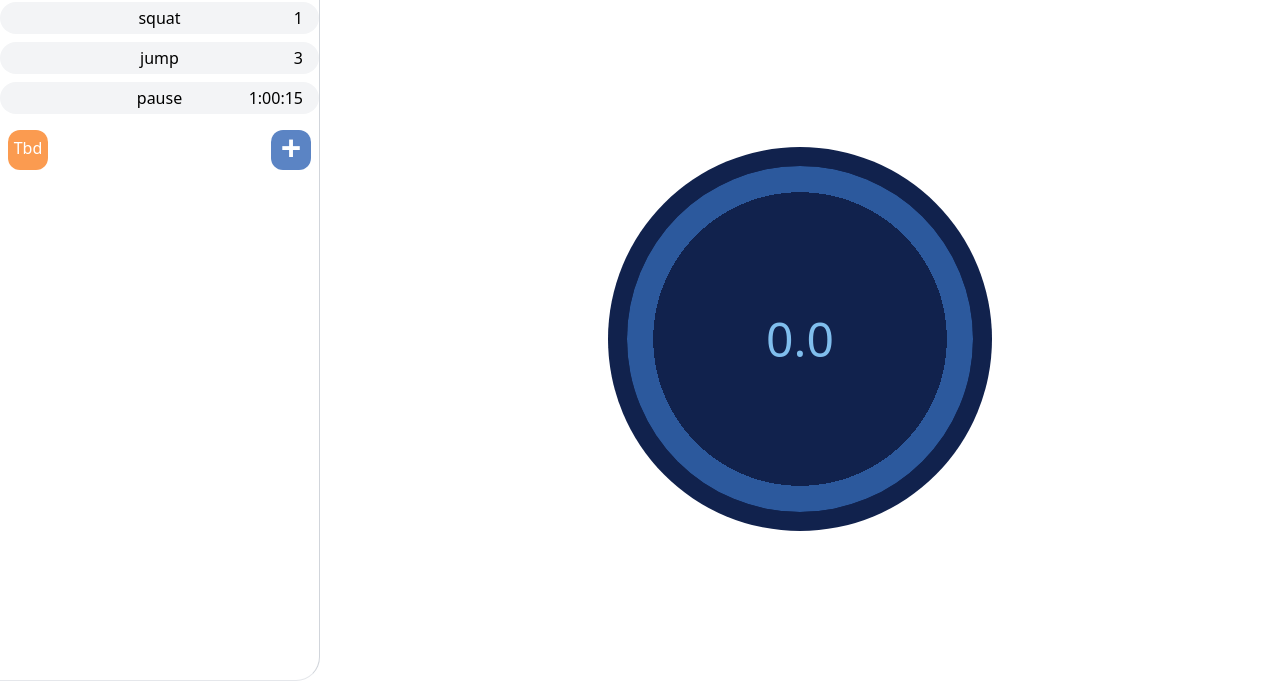
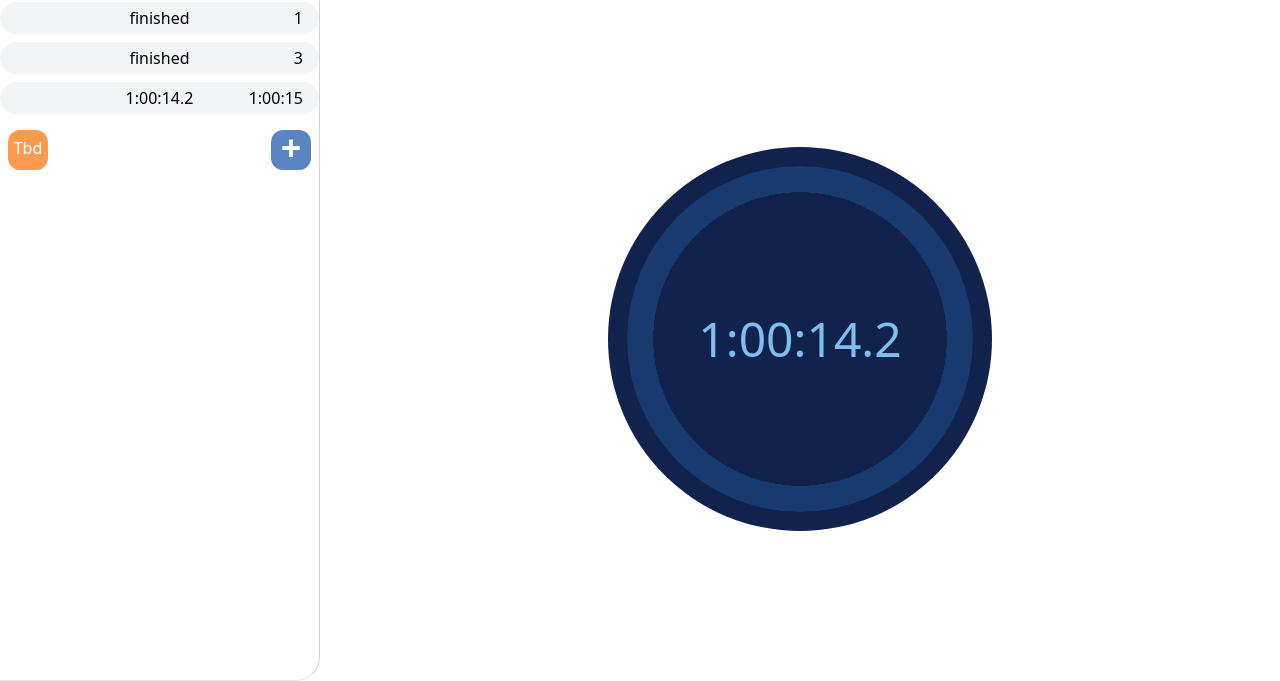
Before and after one commit to KacZbyDev/TimeX, a website: page html/index.html in a window 1280 px wide. Shown: the part 119-800 px from the top of the page. Drawn offline with Linux system fonts and the light colour scheme.

Commit message:
Fix imports, now classes are working

```diff
--- a/dest/script.js
+++ b/dest/script.js
@@ -1,5 +1,5 @@
-import { Subtimer } from './subtimer';
-import { Utils } from './utils';
+import { Subtimer } from './subtimer.js';
+import { Utils } from './utils.js';
 const refreshDelay = 100;
 let timerRefresher;
 let bigTimerDisplay;
--- a/dest/subtimer.js
+++ b/dest/subtimer.js
@@ -1,4 +1,4 @@
-import { Utils } from './utils';
+import { Utils } from './utils.js';
 export class Subtimer {
     constructor(element) {
         this.ID = Subtimer.Count;
--- a/html/index.html
+++ b/html/index.html
@@ -4,7 +4,7 @@
     <meta charset="UTF-8">
     <title>Title</title>
     <link rel="stylesheet" href="../src/output.css">
-    <script src="../dest/script.js"></script>
+    <script type="module" src="../dest/script.js"></script>
 </head>
 
 <body>
--- a/package.json
+++ b/package.json
@@ -1,6 +1,7 @@
 {
   "name": "untitled2",
   "version": "1.0.0",
+  "type": "module",
   "main": "index.js",
   "scripts": {
     "start": "tsc --watch"
@@ -11,11 +12,11 @@
   "description": "",
   "devDependencies": {
     "@types/jquery": "^3.5.30",
+    "@types/node": "^22.5.2",
     "tailwindcss": "^3.4.10",
     "typescript": "^5.5.4"
   },
   "dependencies": {
-    "jquery": "^3.7.1",
-    "typescript-collections": "^1.3.3"
+    "jquery": "^3.7.1"
   }
 }
--- a/src/subtimer.ts
+++ b/src/subtimer.ts
@@ -1,4 +1,4 @@
-import {Utils} from './utils'
+import {Utils} from './utils.js'
 
 export class Subtimer {
     public static Count:number = 0
--- a/tsconfig.json
+++ b/tsconfig.json
@@ -11,7 +11,7 @@
     // "disableReferencedProjectLoad": true,             /* Reduce the number of projects loaded automatically by TypeScript. */
 
     /* Language and Environment */
-    "target": "ES2016",                                  /* Set the JavaScript language version for emitted JavaScript and include compatible library declarations. */
+    "target": "ES6",                                  /* Set the JavaScript language version for emitted JavaScript and include compatible library declarations. */
     // "lib": [],                                        /* Specify a set of bundled library declaration files that describe the target runtime environment. */
     // "jsx": "preserve",                                /* Specify what JSX code is generated. */
     // "experimentalDecorators": true,                   /* Enable experimental support for legacy experimental decorators. */
@@ -67,7 +67,7 @@
     // "newLine": "crlf",                                /* Set the newline character for emitting files. */
     // "stripInternal": true,                            /* Disable emitting declarations that have '@internal' in their JSDoc comments. */
     // "noEmitHelpers": true,                            /* Disable generating custom helper functions like '__extends' in compiled output. */
-    "noEmitOnError": true,                            /* Disable emitting files if any type checking errors are reported. */
+    "noEmitOnError": false,                            /* Disable emitting files if any type checking errors are reported. */
     // "preserveConstEnums": true,                       /* Disable erasing 'const enum' declarations in generated code. */
     // "declarationDir": "./",                           /* Specify the output directory for generated declaration files. */
 
@@ -105,4 +105,6 @@
     // "skipDefaultLibCheck": true,                      /* Skip type checking .d.ts files that are included with TypeScript. */
     "skipLibCheck": true                                 /* Skip type checking all .d.ts files. */
   }
+  ,
+  "include": ["src/**/*"]
 }
```
Also changed, not shown: src/script.ts (+4 -4 lines), 3 other files.
